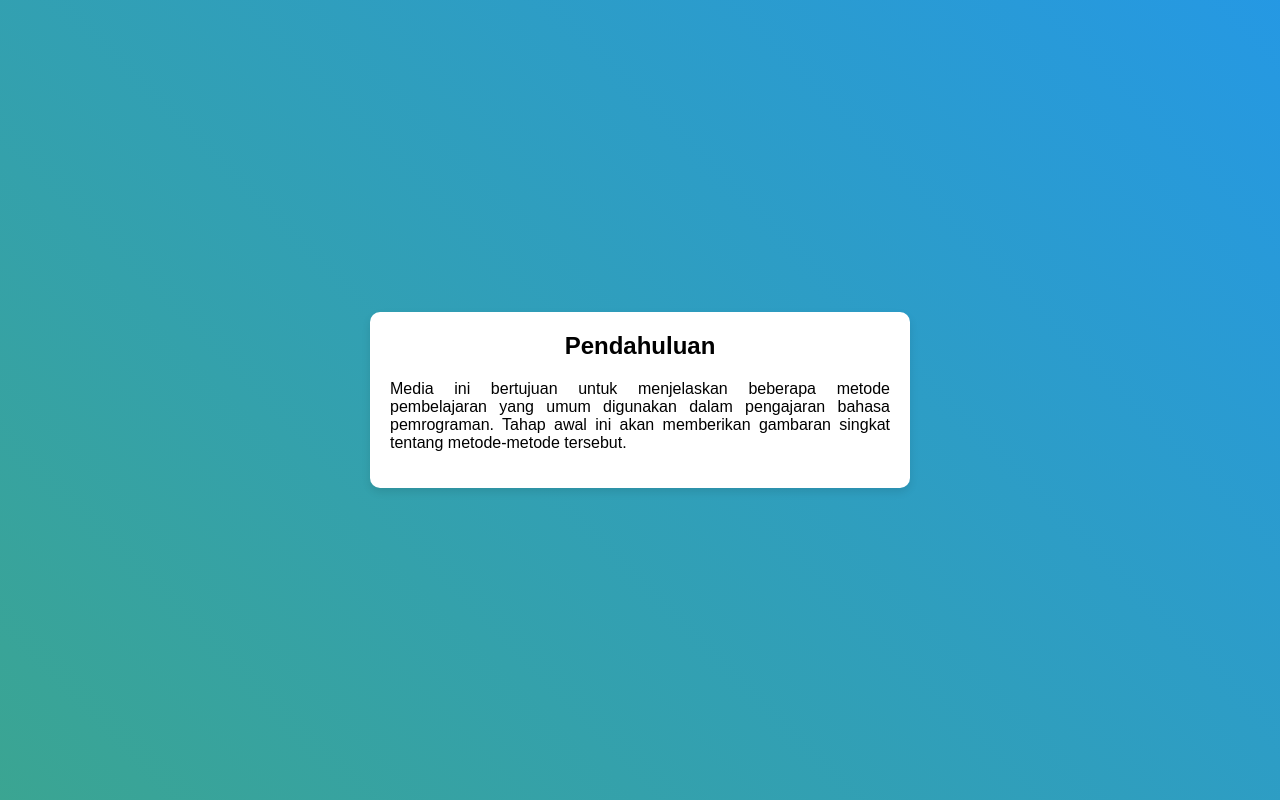
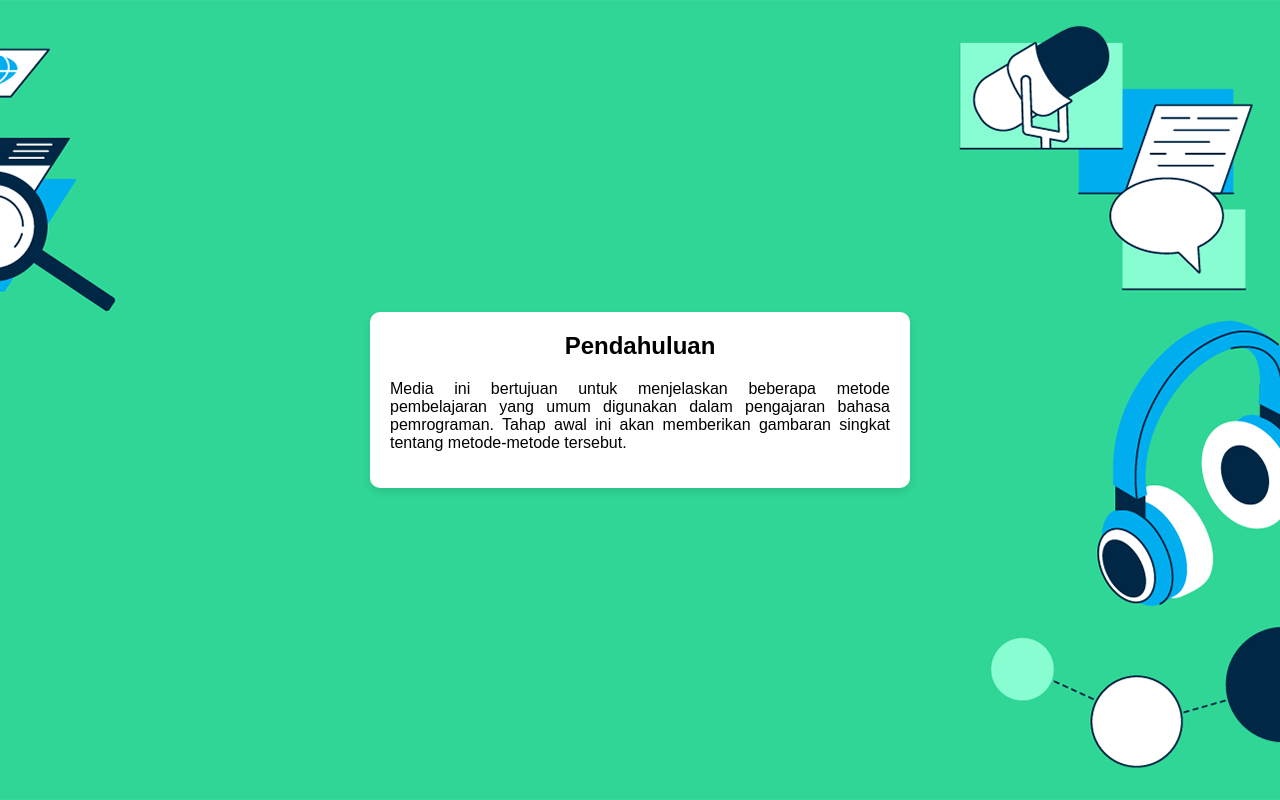
Before and after one commit to Lukman-bot/TugasPembelajaranInteraktif, a plain HTML site: page index.html in a window 1280 px wide. Drawn offline with Linux system fonts and the light colour scheme.

Commit message:
Change Background

```diff
--- a/styles.css
+++ b/styles.css
@@ -14,9 +14,8 @@ body {
     width: 100vw;
     height: 100vh;
     overflow: hidden;
-    background: linear-gradient(45deg, #4CAF50, #2196F3);
+    background: url('background.png') center/cover;
     animation: backgroundAnimation 10s ease infinite alternate;
-    background-size: 200% 200%;
     display: flex;
     justify-content: center;
     align-items: center;
```
Also changed, not shown: background.png (added).
